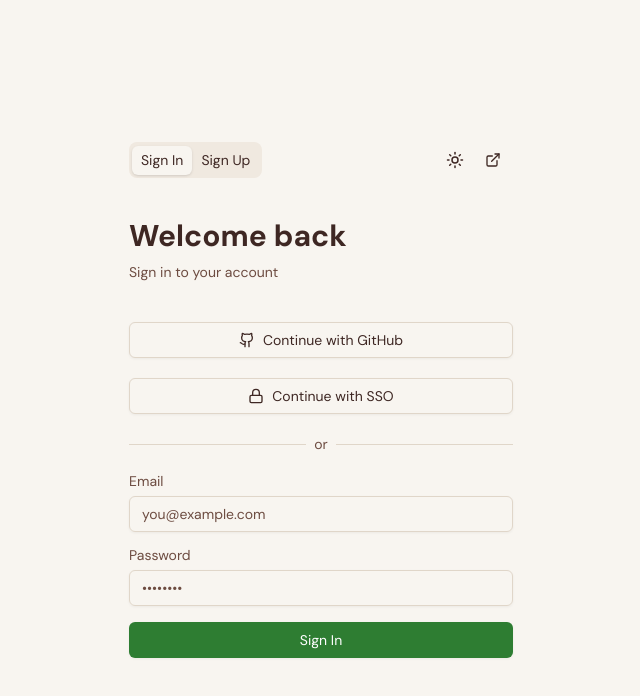
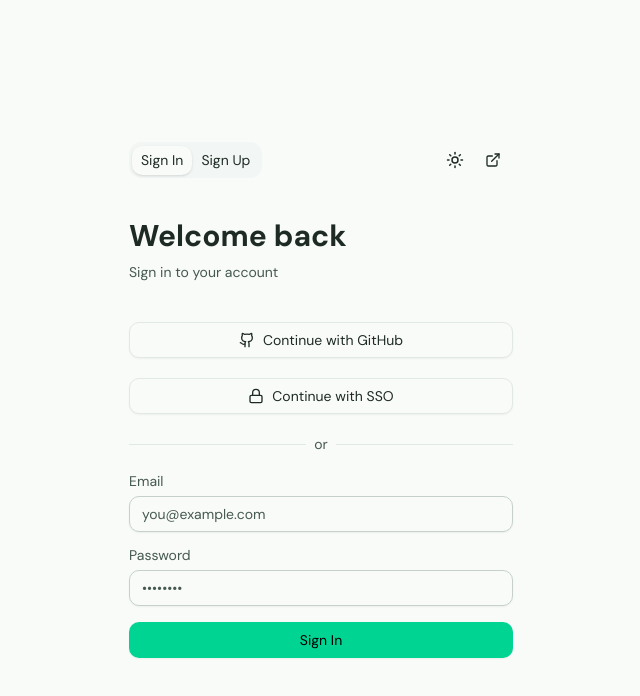
Before and after one commit to mancuoj-collective/next-tmpl-supabase-auth-form, a Next.js app: page / in a window 1280 px wide. Shown: the top 696 px of the page, without its empty margins (319-959 px from the left). Built offline with nearby package versions, Linux system fonts and the light colour scheme.

Commit message:
chore: update

```diff
--- a/src/styles/globals.css
+++ b/src/styles/globals.css
@@ -4,140 +4,188 @@
 @custom-variant dark (&:is(.dark *));
 
 :root {
-  --background: oklch(0.9711 0.0074 80.7211);
-  --foreground: oklch(0.3 0.0358 30.2042);
-  --card: oklch(0.9711 0.0074 80.7211);
-  --card-foreground: oklch(0.3 0.0358 30.2042);
-  --popover: oklch(0.9711 0.0074 80.7211);
-  --popover-foreground: oklch(0.3 0.0358 30.2042);
-  --primary: oklch(0.5234 0.1347 144.1672);
-  --primary-foreground: oklch(1 0 0);
-  --secondary: oklch(0.9571 0.021 147.636);
-  --secondary-foreground: oklch(0.4254 0.1159 144.3078);
-  --muted: oklch(0.937 0.0142 74.4218);
-  --muted-foreground: oklch(0.4495 0.0486 39.211);
-  --accent: oklch(0.8952 0.0504 146.0366);
-  --accent-foreground: oklch(0.4254 0.1159 144.3078);
-  --destructive: oklch(0.5386 0.1937 26.7249);
-  --destructive-foreground: oklch(1 0 0);
-  --border: oklch(0.8805 0.0208 74.6428);
-  --input: oklch(0.8805 0.0208 74.6428);
-  --ring: oklch(0.5234 0.1347 144.1672);
-  --chart-1: oklch(0.6731 0.1624 144.2083);
-  --chart-2: oklch(0.5752 0.1446 144.1813);
-  --chart-3: oklch(0.5234 0.1347 144.1672);
-  --chart-4: oklch(0.4254 0.1159 144.3078);
-  --chart-5: oklch(0.2157 0.0453 145.7256);
-  --sidebar: oklch(0.937 0.0142 74.4218);
-  --sidebar-foreground: oklch(0.3 0.0358 30.2042);
-  --sidebar-primary: oklch(0.5234 0.1347 144.1672);
-  --sidebar-primary-foreground: oklch(1 0 0);
-  --sidebar-accent: oklch(0.8952 0.0504 146.0366);
-  --sidebar-accent-foreground: oklch(0.4254 0.1159 144.3078);
-  --sidebar-border: oklch(0.8805 0.0208 74.6428);
-  --sidebar-ring: oklch(0.5234 0.1347 144.1672);
-  --radius: 0.5rem;
-  --shadow-2xs: 0 1px 3px 0px hsl(0 0% 0% / 0.05);
-  --shadow-xs: 0 1px 3px 0px hsl(0 0% 0% / 0.05);
-  --shadow-sm: 0 1px 3px 0px hsl(0 0% 0% / 0.1), 0 1px 2px -1px hsl(0 0% 0% / 0.1);
-  --shadow: 0 1px 3px 0px hsl(0 0% 0% / 0.1), 0 1px 2px -1px hsl(0 0% 0% / 0.1);
-  --shadow-md: 0 1px 3px 0px hsl(0 0% 0% / 0.1), 0 2px 4px -1px hsl(0 0% 0% / 0.1);
-  --shadow-lg: 0 1px 3px 0px hsl(0 0% 0% / 0.1), 0 4px 6px -1px hsl(0 0% 0% / 0.1);
-  --shadow-xl: 0 1px 3px 0px hsl(0 0% 0% / 0.1), 0 8px 10px -1px hsl(0 0% 0% / 0.1);
-  --shadow-2xl: 0 1px 3px 0px hsl(0 0% 0% / 0.25);
+  --base-50: oklch(0.9849 0.0024 160.68);
+  --base-100: oklch(0.9692 0.005 161.7);
+  --base-200: oklch(0.9263 0.0099 162.17);
+  --base-300: oklch(0.8504 0.0147 163.22);
+  --base-400: oklch(0.7064 0.0222 164.73);
+  --base-500: oklch(0.5537 0.0287 165.9);
+  --base-600: oklch(0.4453 0.0279 166.55);
+  --base-700: oklch(0.3731 0.0248 166.06);
+  --base-800: oklch(0.2742 0.0208 165.96);
+  --base-900: oklch(0.2119 0.0173 166.78);
+  --base-950: oklch(0.1374 0.0152 166.46);
+  --base-1000: oklch(0.0891 0.0136 166.9);
+
+  --primary-50: oklch(0.979 0.021 166.11);
+  --primary-100: oklch(0.95 0.052 163.05);
+  --primary-200: oklch(0.905 0.093 164.15);
+  --primary-300: oklch(0.845 0.143 164.98);
+  --primary-400: oklch(0.765 0.177 163.22);
+  --primary-500: oklch(0.696 0.17 162.48);
+  --primary-600: oklch(0.596 0.145 163.22);
+  --primary-700: oklch(0.508 0.118 165.61);
+  --primary-800: oklch(0.432 0.095 166.91);
+  --primary-900: oklch(0.378 0.077 168.94);
+  --primary-950: oklch(0.262 0.051 171.55);
+  --primary-1000: oklch(0.187 0.034 172.89);
+
+  --secondary-50: oklch(0.9808 0.0145 191.25);
+  --secondary-100: oklch(0.9516 0.0437 191.52);
+  --secondary-200: oklch(0.9108 0.0804 191.57);
+  --secondary-300: oklch(0.8576 0.1202 192.38);
+  --secondary-400: oklch(0.7809 0.1376 194.73);
+  --secondary-500: oklch(0.7079 0.1273 196.21);
+  --secondary-600: oklch(0.6035 0.1094 198.95);
+  --secondary-700: oklch(0.551 0.0899 200.52);
+  --secondary-800: oklch(0.4422 0.0729 202.06);
+  --secondary-900: oklch(0.3906 0.0594 203.06);
+  --secondary-950: oklch(0.2871 0.0452 205.42);
+  --secondary-1000: oklch(0.2198 0.036 206.01);
+
+  --background: var(--base-50);
+  --foreground: var(--base-800);
+  --card: var(--color-white);
+  --card-foreground: var(--base-800);
+  --popover: var(--color-white);
+  --popover-foreground: var(--base-800);
+  --primary: var(--primary-400);
+  --primary-foreground: var(--color-black);
+  --secondary: var(--secondary-700);
+  --secondary-foreground: var(--color-white);
+  --muted: var(--base-100);
+  --muted-foreground: var(--base-600);
+  --accent: var(--base-100);
+  --accent-foreground: var(--base-800);
+  --destructive: oklch(0.577 0.245 27.325);
+  --border: var(--base-200);
+  --input: var(--base-300);
+  --ring: var(--primary-400);
+  --chart-1: var(--primary-400);
+  --chart-2: var(--secondary-700);
+  --chart-3: var(--primary-300);
+  --chart-4: var(--secondary-300);
+  --chart-5: var(--primary-100);
+  --radius: 0.75rem;
+  --sidebar: var(--color-white);
+  --sidebar-foreground: var(--base-800);
+  --sidebar-primary: var(--primary-400);
+  --sidebar-primary-foreground: var(--color-black);
+  --sidebar-accent: var(--base-50);
+  --sidebar-accent-foreground: var(--base-800);
+  --sidebar-border: var(--base-200);
+  --sidebar-ring: var(--primary-400);
 }
 
 .dark {
-  --background: oklch(0.2683 0.0279 150.7681);
-  --foreground: oklch(0.9423 0.0097 72.6595);
-  --card: oklch(0.3327 0.0271 146.9867);
-  --card-foreground: oklch(0.9423 0.0097 72.6595);
-  --popover: oklch(0.3327 0.0271 146.9867);
-  --popover-foreground: oklch(0.9423 0.0097 72.6595);
-  --primary: oklch(0.6731 0.1624 144.2083);
-  --primary-foreground: oklch(0.2157 0.0453 145.7256);
-  --secondary: oklch(0.3942 0.0265 142.9926);
-  --secondary-foreground: oklch(0.897 0.0166 142.5518);
-  --muted: oklch(0.3327 0.0271 146.9867);
-  --muted-foreground: oklch(0.8579 0.0174 76.0955);
-  --accent: oklch(0.5752 0.1446 144.1813);
-  --accent-foreground: oklch(0.9423 0.0097 72.6595);
-  --destructive: oklch(0.5386 0.1937 26.7249);
-  --destructive-foreground: oklch(0.9423 0.0097 72.6595);
-  --border: oklch(0.3942 0.0265 142.9926);
-  --input: oklch(0.3942 0.0265 142.9926);
-  --ring: oklch(0.6731 0.1624 144.2083);
-  --chart-1: oklch(0.766 0.1179 145.295);
-  --chart-2: oklch(0.7185 0.1417 144.8887);
-  --chart-3: oklch(0.6731 0.1624 144.2083);
-  --chart-4: oklch(0.6291 0.1543 144.2031);
-  --chart-5: oklch(0.5752 0.1446 144.1813);
-  --sidebar: oklch(0.2683 0.0279 150.7681);
-  --sidebar-foreground: oklch(0.9423 0.0097 72.6595);
-  --sidebar-primary: oklch(0.6731 0.1624 144.2083);
-  --sidebar-primary-foreground: oklch(0.2157 0.0453 145.7256);
-  --sidebar-accent: oklch(0.5752 0.1446 144.1813);
-  --sidebar-accent-foreground: oklch(0.9423 0.0097 72.6595);
-  --sidebar-border: oklch(0.3942 0.0265 142.9926);
-  --sidebar-ring: oklch(0.6731 0.1624 144.2083);
-  --radius: 0.5rem;
-  --shadow-2xs: 0 1px 3px 0px hsl(0 0% 0% / 0.05);
-  --shadow-xs: 0 1px 3px 0px hsl(0 0% 0% / 0.05);
-  --shadow-sm: 0 1px 3px 0px hsl(0 0% 0% / 0.1), 0 1px 2px -1px hsl(0 0% 0% / 0.1);
-  --shadow: 0 1px 3px 0px hsl(0 0% 0% / 0.1), 0 1px 2px -1px hsl(0 0% 0% / 0.1);
-  --shadow-md: 0 1px 3px 0px hsl(0 0% 0% / 0.1), 0 2px 4px -1px hsl(0 0% 0% / 0.1);
-  --shadow-lg: 0 1px 3px 0px hsl(0 0% 0% / 0.1), 0 4px 6px -1px hsl(0 0% 0% / 0.1);
-  --shadow-xl: 0 1px 3px 0px hsl(0 0% 0% / 0.1), 0 8px 10px -1px hsl(0 0% 0% / 0.1);
-  --shadow-2xl: 0 1px 3px 0px hsl(0 0% 0% / 0.25);
+  --background: var(--base-950);
+  --foreground: var(--base-200);
+  --card: var(--base-900);
+  --card-foreground: var(--base-200);
+  --popover: var(--base-900);
+  --popover-foreground: var(--base-200);
+  --primary: var(--primary-400);
+  --primary-foreground: var(--color-black);
+  --secondary: var(--secondary-700);
+  --secondary-foreground: var(--color-white);
+  --muted: var(--base-800);
+  --muted-foreground: var(--base-300);
+  --accent: var(--base-800);
+  --accent-foreground: var(--base-200);
+  --destructive: oklch(0.704 0.191 22.216);
+  --border: var(--base-800);
+  --input: var(--base-700);
+  --ring: var(--primary-400);
+  --chart-1: var(--primary-400);
+  --chart-2: var(--secondary-700);
+  --chart-3: var(--primary-300);
+  --chart-4: var(--secondary-300);
+  --chart-5: var(--primary-100);
+  --sidebar: var(--base-900);
+  --sidebar-foreground: var(--base-200);
+  --sidebar-primary: var(--primary-400);
+  --sidebar-primary-foreground: var(--color-black);
+  --sidebar-accent: var(--base-800);
+  --sidebar-accent-foreground: var(--base-200);
+  --sidebar-border: var(--base-800);
+  --sidebar-ring: var(--primary-400);
 }
 
 @theme inline {
+  --color-base-50: var(--base-50);
+  --color-base-100: var(--base-100);
+  --color-base-200: var(--base-200);
+  --color-base-300: var(--base-300);
+  --color-base-400: var(--base-400);
+  --color-base-500: var(--base-500);
+  --color-base-600: var(--base-600);
+  --color-base-700: var(--base-700);
+  --color-base-800: var(--base-800);
+  --color-base-900: var(--base-900);
+  --color-base-950: var(--base-950);
+  --color-base-1000: var(--base-1000);
+
+  --color-primary-50: var(--primary-50);
+  --color-primary-100: var(--primary-100);
+  --color-primary-200: var(--primary-200);
+  --color-primary-300: var(--primary-300);
+  --color-primary-400: var(--primary-400);
+  --color-primary-500: var(--primary-500);
+  --color-primary-600: var(--primary-600);
+  --color-primary-700: var(--primary-700);
+  --color-primary-800: var(--primary-800);
+  --color-primary-900: var(--primary-900);
+  --color-primary-950: var(--primary-950);
+  --color-primary-1000: var(--primary-1000);
+
+  --color-secondary-50: var(--secondary-50);
+  --color-secondary-100: var(--secondary-100);
+  --color-secondary-200: var(--secondary-200);
+  --color-secondary-300: var(--secondary-300);
+  --color-secondary-400: var(--secondary-400);
+  --color-secondary-500: var(--secondary-500);
+  --color-secondary-600: var(--secondary-600);
+  --color-secondary-700: var(--secondary-700);
+  --color-secondary-800: var(--secondary-800);
+  --color-secondary-900: var(--secondary-900);
+  --color-secondary-950: var(--secondary-950);
+  --color-secondary-1000: var(--secondary-1000);
+
   --color-background: var(--background);
   --color-foreground: var(--foreground);
+  --color-sidebar-ring: var(--sidebar-ring);
+  --color-sidebar-border: var(--sidebar-border);
+  --color-sidebar-accent-foreground: var(--sidebar-accent-foreground);
+  --color-sidebar-accent: var(--sidebar-accent);
+  --color-sidebar-primary-foreground: var(--sidebar-primary-foreground);
+  --color-sidebar-primary: var(--sidebar-primary);
+  --color-sidebar-foreground: var(--sidebar-foreground);
+  --color-sidebar: var(--sidebar);
+  --color-chart-5: var(--chart-5);
+  --color-chart-4: var(--chart-4);
+  --color-chart-3: var(--chart-3);
+  --color-chart-2: var(--chart-2);
+  --color-chart-1: var(--chart-1);
+  --color-ring: var(--ring);
+  --color-input: var(--input);
+  --color-border: var(--border);
+  --color-destructive: var(--destructive);
+  --color-accent-foreground: var(--accent-foreground);
+  --color-accent: var(--accent);
+  --color-muted-foreground: var(--muted-foreground);
+  --color-muted: var(--muted);
+  --color-secondary-foreground: var(--secondary-foreground);
+  --color-secondary: var(--secondary);
+  --color-primary-foreground: var(--primary-foreground);
+  --color-primary: var(--primary);
+  --color-popover-foreground: var(--popover-foreground);
+  --color-popover: var(--popover);
+  --color-card-foreground: var(--card-foreground);
   --color-card: var(--card);
-  --color-card-foreground: var(--card-foreground);
-  --color-popover: var(--popover);
-  --color-popover-foreground: var(--popover-foreground);
-  --color-primary: var(--primary);
-  --color-primary-foreground: var(--primary-foreground);
-  --color-secondary: var(--secondary);
-  --color-secondary-foreground: var(--secondary-foreground);
-  --color-muted: var(--muted);
-  --color-muted-foreground: var(--muted-foreground);
-  --color-accent: var(--accent);
-  --color-accent-foreground: var(--accent-foreground);
-  --color-destructive: var(--destructive);
-  --color-destructive-foreground: var(--destructive-foreground);
-  --color-border: var(--border);
-  --color-input: var(--input);
-  --color-ring: var(--ring);
-  --color-chart-1: var(--chart-1);
-  --color-chart-2: var(--chart-2);
-  --color-chart-3: var(--chart-3);
-  --color-chart-4: var(--chart-4);
-  --color-chart-5: var(--chart-5);
-  --color-sidebar: var(--sidebar);
-  --color-sidebar-foreground: var(--sidebar-foreground);
-  --color-sidebar-primary: var(--sidebar-primary);
-  --color-sidebar-primary-foreground: var(--sidebar-primary-foreground);
-  --color-sidebar-accent: var(--sidebar-accent);
-  --color-sidebar-accent-foreground: var(--sidebar-accent-foreground);
-  --color-sidebar-border: var(--sidebar-border);
-  --color-sidebar-ring: var(--sidebar-ring);
-
   --radius-sm: calc(var(--radius) - 4px);
   --radius-md: calc(var(--radius) - 2px);
   --radius-lg: var(--radius);
   --radius-xl: calc(var(--radius) + 4px);
-
-  --shadow-2xs: var(--shadow-2xs);
-  --shadow-xs: var(--shadow-xs);
-  --shadow-sm: var(--shadow-sm);
-  --shadow: var(--shadow);
-  --shadow-md: var(--shadow-md);
-  --shadow-lg: var(--shadow-lg);
-  --shadow-xl: var(--shadow-xl);
-  --shadow-2xl: var(--shadow-2xl);
 }
 
 @layer base {
```
Also changed, not shown: src/app/page.tsx (+5 -4 lines).
